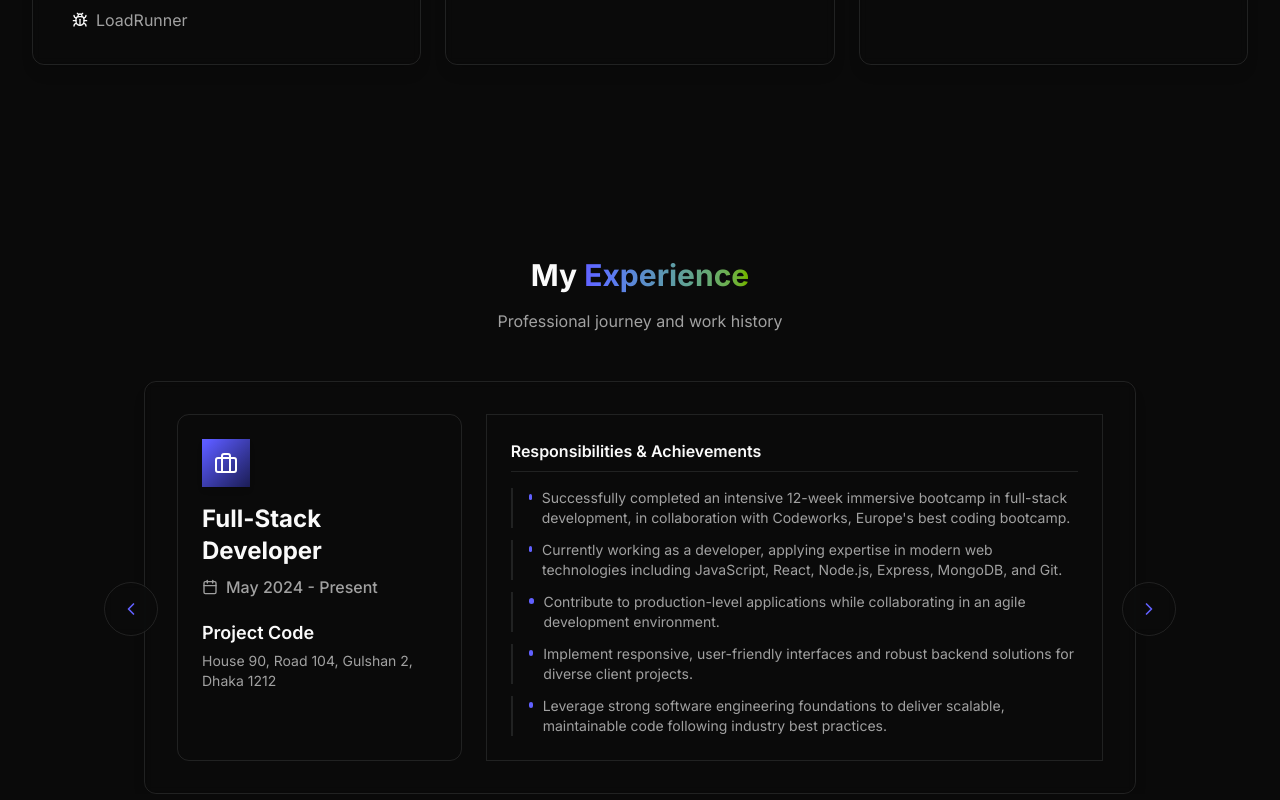
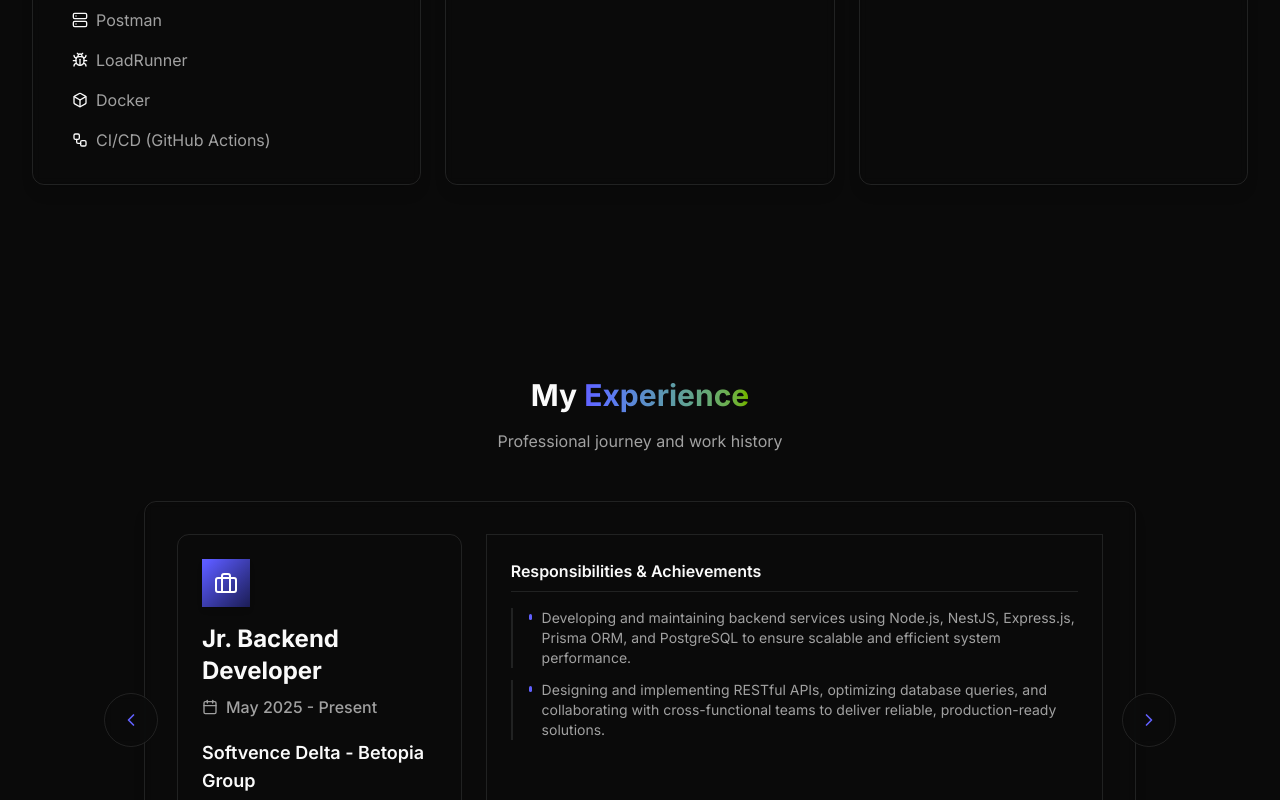
Before and after one commit to Barshono96/MyPortfolio, a Next.js app: page / in a window 1280 px wide. Shown: the part 1720-2520 px from the top of the page. Built offline with nearby package versions, Linux system fonts and the light colour scheme.

Commit message:
update experience, projects and cv part

```diff
--- a/src/components/cv-download-button.tsx
+++ b/src/components/cv-download-button.tsx
@@ -17,7 +17,8 @@ export function CVDownloadButton({
 
   return (
     <Link
-      href={`${basePath}/files/Shifaeta_Kadari_Personal__CV.pdf`}
+      // href={`${basePath}/files/Shifaeta_Kadari_Personal__CV.pdf`}
+      href={`${basePath}/files/Shifaeta_Kadari_CV (L).pdf`}
       download
       className={`group flex items-center gap-2 rounded-full px-6 py-3 text-sm font-medium transition-all duration-300 ${
         variant === "gradient"
--- a/src/components/experience.tsx
+++ b/src/components/experience.tsx
@@ -12,26 +12,32 @@ import React from "react";
 
 const experiences = [
   {
+    title: "Jr. Backend Developer",
+    company: "Softvence Delta - Betopia Group",
+    location: "Plot 2-3, Joypurhat Tower, Main Road, Dhaka 1219",
+    period: "May 2025 - Present",
+    description: [
+      "Developing and maintaining backend services using Node.js, NestJS, Express.js, Prisma ORM, and PostgreSQL to ensure scalable and efficient system performance.",
+      "Designing and implementing RESTful APIs, optimizing database queries, and collaborating with cross-functional teams to deliver reliable, production-ready solutions.",
+    ],
+  },
+  {
     title: "Full-Stack Developer",
     company: "Project Code",
-    location: "House 90, Road 104, Gulshan 2, Dhaka 1212",
-    period: "May 2024 - Present",
+    location: "House 36, Road 104, Gulshan 2, Dhaka 1212",
+    period: "May 2024 - March 2025",
     description: [
-      "Successfully completed an intensive 12-week immersive bootcamp in full-stack development, in collaboration with Codeworks, Europe's best coding bootcamp.",
-      "Currently working as a developer, applying expertise in modern web technologies including JavaScript, React, Node.js, Express, MongoDB, and Git.",
-      "Contribute to production-level applications while collaborating in an agile development environment.",
-      "Implement responsive, user-friendly interfaces and robust backend solutions for diverse client projects.",
-      "Leverage strong software engineering foundations to deliver scalable, maintainable code following industry best practices.",
+      "Completed a 12-week full-stack bootcamp at Codeworks, gaining expertise in JavaScript, React, Node.js, Express, MongoDB, and Git.",
+      "Worked as a Full-Stack Developer, building and deploying applications in a collaborative environment.",
     ],
   },
   {
     title: "Jr. Database and Data Analyst",
-    company: "Skylux BD Ltd",
-    location:
-      "Sister concern of Universal Perfumes and Cosmetics, House-21, Road-5, Sector-11, Uttara",
-    period: "February 2023 - April 2024",
+    company: "Skylux BD Ltd (USA)",
+    location: "House-21, Road-5, Sector-11, Uttara",
+    period: "February 2023 - March 2024",
     description: [
-      "Performed database updates, ensuring data accuracy, and developed tools to validate functionality.",
+      "Performed database updates, ensuring data accuracy, and developed test cases to validate functionality.",
       "Identified and reported bugs, and conducted data entry and analysis to support business decisions.",
     ],
   },
--- a/src/components/projects.tsx
+++ b/src/components/projects.tsx
@@ -15,6 +15,25 @@ const projects = [
     tech: ["Node.js", "React", "TypeScript", "Express", "PostgreSQL"],
     frontendLink: "https://github.com/Barshono96/Playtomic_FrontendPart",
     backendLink: "https://github.com/Barshono96/Playtomic_Backend",
+  },
+  {
+    title: "BlainClothApp",
+    description: [
+      "Developed the backend using Node.js, NestJS, Prisma ORM, and PostgreSQL.",
+      "Integrated AI with a weather API to recommend outfits based on occasion, location, and temperature.",
+      "Built social features for sharing and engagement within the app.",
+    ],
+    tech: ["Node.js", "NestJS", "Prisma", "PostgreSQL", "AI/ML"],
+    backendLink: "https://github.com/backbencherstudio/Blain_clothApp",
+  },
+  {
+    title: "TopProczar",
+    description: [
+      "Contributed to the backend of a business management platform using Node.js, NestJS, Prisma ORM, and PostgreSQL.",
+      "Developed modules for eCommerce, CRM, HRM, POS, and Accounting to provide an all-in-one operational solution.",
+    ],
+    tech: ["Node.js", "NestJS", "Prisma", "PostgreSQL", "eCommerce"],
+    backendLink: "https://github.com/backbencherstudio/toppro_server",
   },
   {
     title: "Finance Tracker",
--- a/src/components/skills.tsx
+++ b/src/components/skills.tsx
@@ -43,6 +43,7 @@ const skillCategories = [
     skills: [
       { name: "SQL (PostgreSQL)", icon: <Database className="h-4 w-4" /> },
       { name: "NoSQL (MongoDB)", icon: <Box className="h-4 w-4" /> },
+      { name: "Prisma (ORM)", icon: <FileCode className="h-4 w-4" /> },
     ],
     gradient: "from-purple-500/20 to-pink-500/20",
   },
@@ -53,6 +54,7 @@ const skillCategories = [
       { name: "React", icon: <Code className="h-4 w-4" /> },
       { name: "Next.js", icon: <FileCode className="h-4 w-4" /> },
       { name: "Node.js", icon: <Server className="h-4 w-4" /> },
+      { name: "NestJS", icon: <Server className="h-4 w-4" /> },
       { name: "Express", icon: <Workflow className="h-4 w-4" /> },
       { name: "Chakra UI", icon: <Layers className="h-4 w-4" /> },
       { name: "ShadCN UI", icon: <Layers className="h-4 w-4" /> },
@@ -69,6 +71,11 @@ const skillCategories = [
       { name: "Trello", icon: <Calendar className="h-4 w-4" /> },
       { name: "Postman", icon: <Server className="h-4 w-4" /> },
       { name: "LoadRunner", icon: <Bug className="h-4 w-4" /> },
+      { name: "Docker", icon: <Box className="h-4 w-4" /> },
+      {
+        name: "CI/CD (GitHub Actions)",
+        icon: <Workflow className="h-4 w-4" />,
+      },
     ],
     gradient: "from-orange-500/20 to-red-500/20",
   },
```
Also changed, not shown: 1 other file (tests, documents, lock files or other folders).
